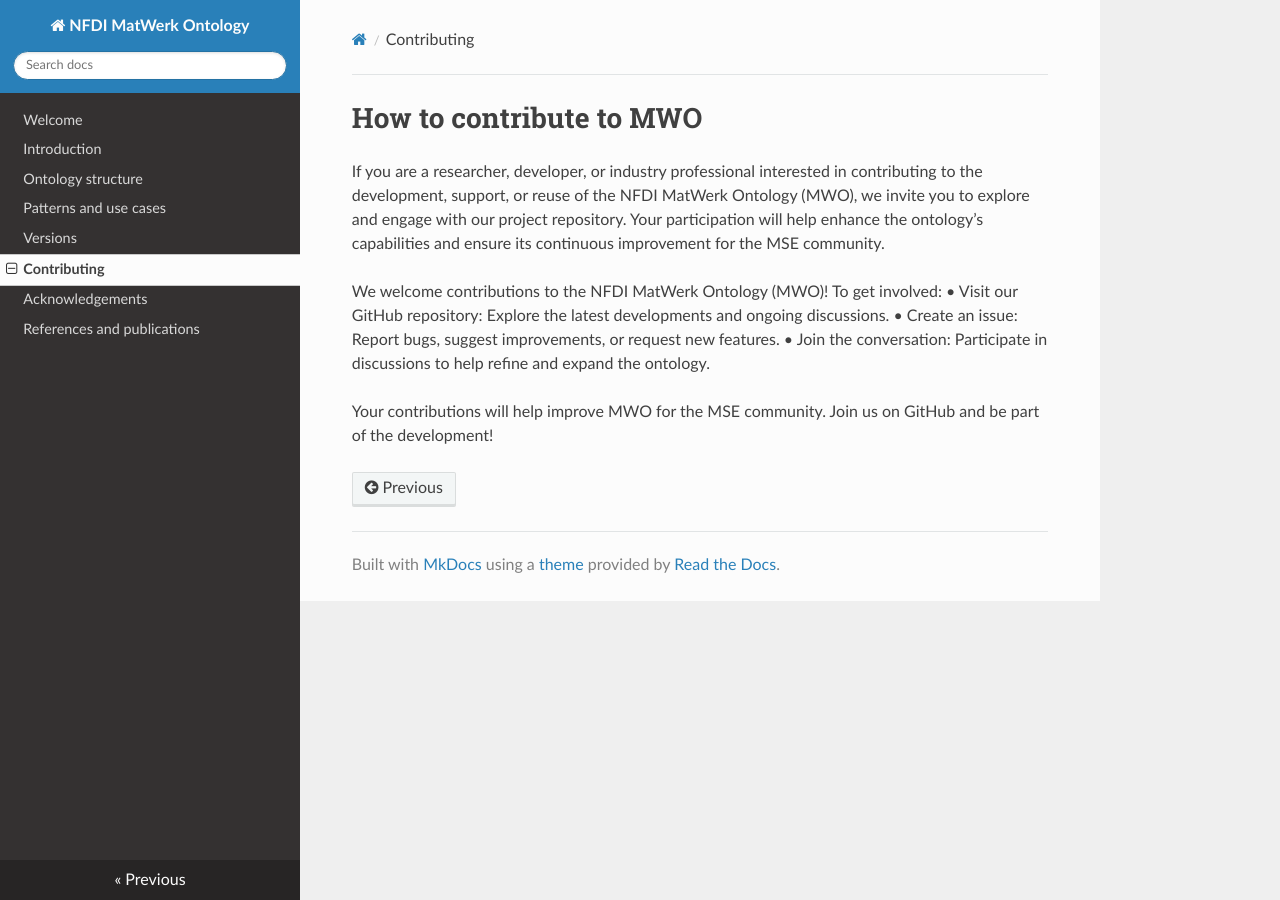
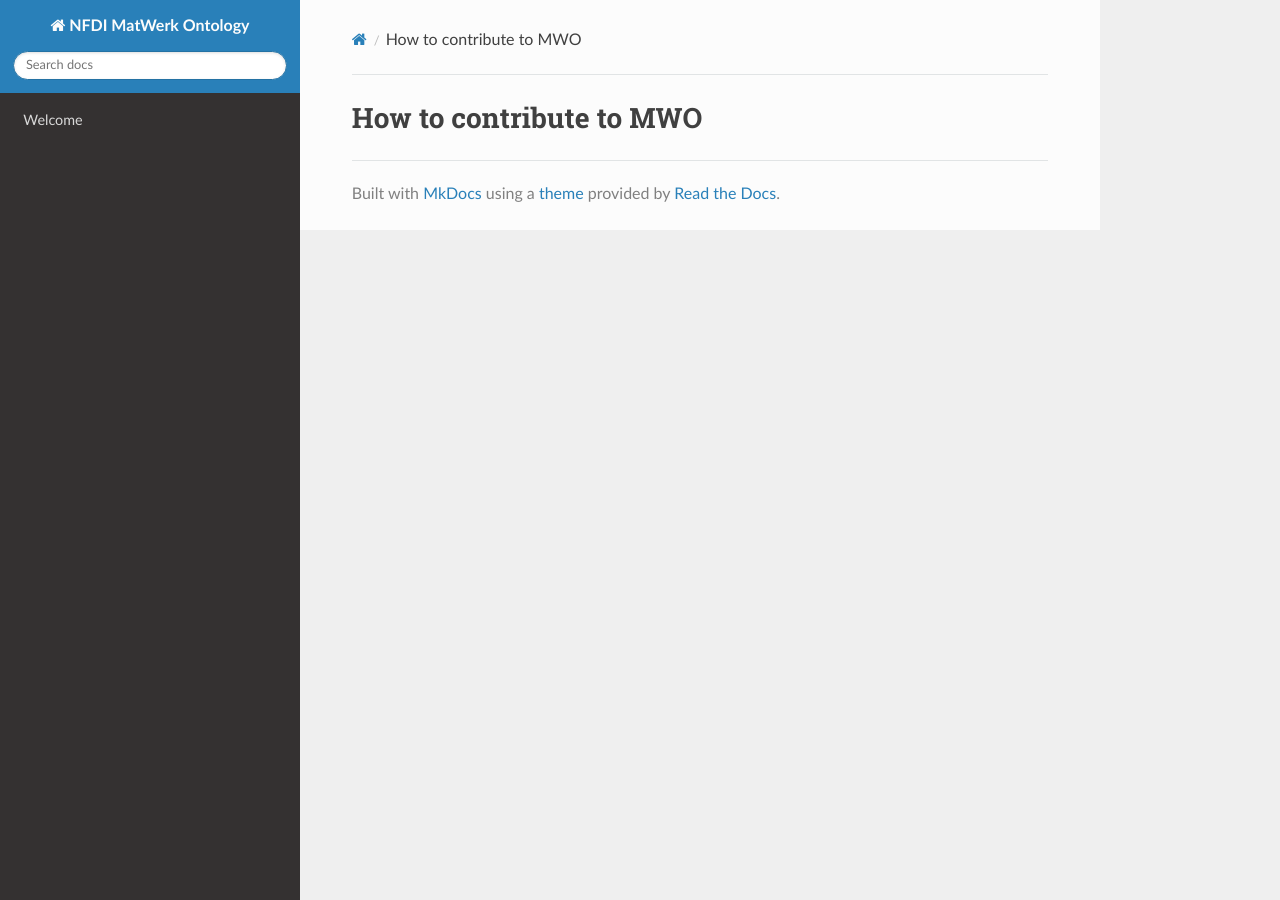
Before and after one commit to ISE-FIZKarlsruhe/mwo, an MkDocs documentation site: the page built from docs/contributing.md, in a window 1280 px wide. Built offline with MkDocs 1.6.1, drawn with Linux system fonts in a browser that asks for light colours; nearby versions of some CDN libraries.

Commit message:
update docs

```diff
--- a/docs/contributing.md
+++ b/docs/contributing.md
@@ -1,9 +1 @@
 # How to contribute to MWO
-If you are a researcher, developer, or industry professional interested in contributing to the development, support, or reuse of the NFDI MatWerk Ontology (MWO), we invite you to explore and engage with our project repository. Your participation will help enhance the ontology’s capabilities and ensure its continuous improvement for the MSE community.
-
-We welcome contributions to the NFDI MatWerk Ontology (MWO)! To get involved:
-• Visit our GitHub repository: Explore the latest developments and ongoing discussions.
-• Create an issue: Report bugs, suggest improvements, or request new features.
-• Join the conversation: Participate in discussions to help refine and expand the ontology.
-
-Your contributions will help improve MWO for the MSE community. Join us on GitHub and be part of the development!
--- a/mkdocs.yaml
+++ b/mkdocs.yaml
@@ -2,10 +2,3 @@ site_name: NFDI MatWerk Ontology
 theme: readthedocs
 nav:
   - Welcome: index.md
-  - Introduction: intro.md
-  - Ontology structure: ontology.md
-  - Patterns and use cases: patterns.md
-  - Versions: versions.md
-  - Contributing: contributing.md
-  - Acknowledgements: acknowledgements.md
-  - References and publications: refefences.md
```
Also changed, not shown: site/404.html, site/cite/index.html, site/contributing/index.html, site/index.html, site/odk-workflows/ContinuousIntegration/index.html, site/odk-workflows/EditorsWorkflow/index.html, site/odk-workflows/ManageDocumentation/index.html, site/odk-workflows/ReleaseWorkflow/index.html, site/odk-workflows/RepoManagement/index.html, site/odk-workflows/RepositoryFileStructure/index.html, site/odk-workflows/SettingUpDockerForODK/index.html, site/odk-workflows/UpdateImports/index.html, site/odk-workflows/components/index.html, site/odk-workflows/index.html, 2 more files.
